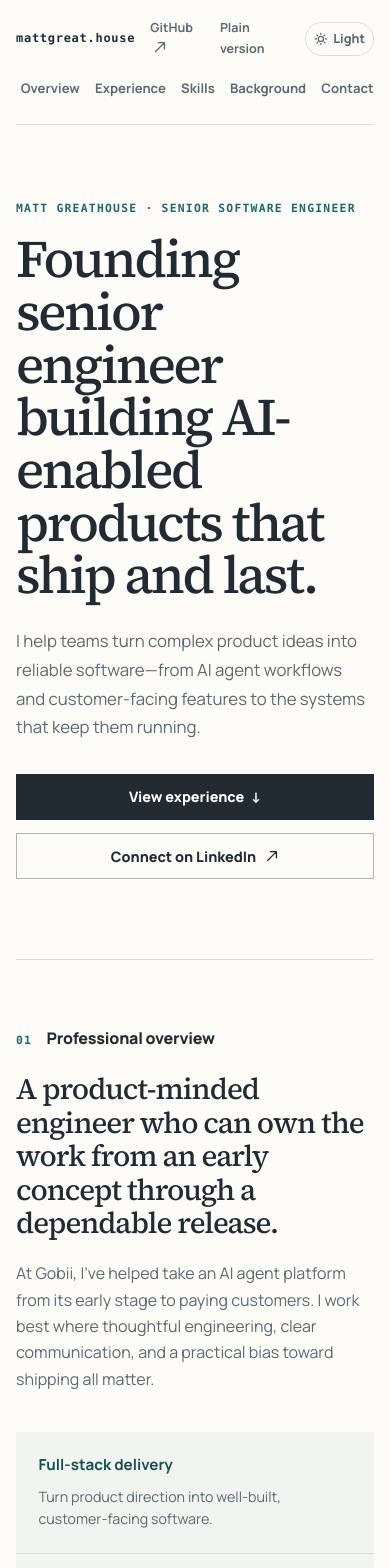
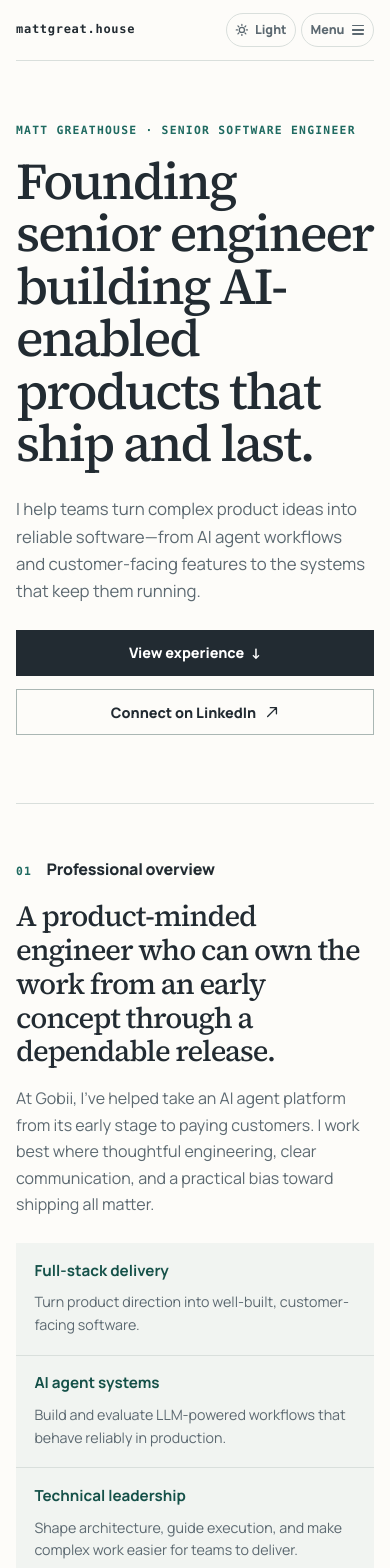
Before and after one commit to matt-greathouse/mattgreat.house, a React (Vite) app: page / in a window 390 px wide. Shown: the top 1568 px of the page. Built offline with nearby package versions, Linux system fonts and the light colour scheme.

Commit message:
Improve mobile navigation and responsive layout

```diff
--- a/src/main.tsx
+++ b/src/main.tsx
@@ -87,22 +87,44 @@ function App() {
       <a className="skip-link" href="#content">Skip to content</a>
 
       <header className="site-header">
-        <a className="wordmark" href="#top" aria-label="Matt Greathouse, back to top">mattgreat.house</a>
-        <nav aria-label="Primary navigation">
+        <div className="header-topline">
+          <a className="wordmark" href="#top" aria-label="Matt Greathouse, back to top">mattgreat.house</a>
+          <div className="header-actions">
+            <ExternalLink href={githubUrl}>GitHub</ExternalLink>
+            <a href="/plain.html">Plain version</a>
+            <button className="theme-toggle" type="button" aria-label={`Switch to ${nextTheme} mode`} aria-pressed={theme === 'dark'} onClick={toggleTheme}>
+              <ThemeIcon theme={theme} />
+              <span>{theme === 'dark' ? 'Dark' : 'Light'}</span>
+            </button>
+          </div>
+        </div>
+        <details className="mobile-menu">
+          <summary>
+            <span className="menu-label">Menu</span>
+            <span className="close-label">Close</span>
+            <span className="menu-icon" aria-hidden="true"><span /></span>
+          </summary>
+          <div className="mobile-menu-panel">
+            <nav aria-label="Mobile navigation">
+              <a href="#overview">Overview</a>
+              <a href="#experience">Experience</a>
+              <a href="#skills">Skills</a>
+              <a href="#background">Background</a>
+              <a href="#contact">Contact</a>
+            </nav>
+            <div className="mobile-menu-links">
+              <ExternalLink href={githubUrl}>GitHub</ExternalLink>
+              <a href="/plain.html">Plain version</a>
+            </div>
+          </div>
+        </details>
+        <nav className="desktop-navigation" aria-label="Primary navigation">
           <a href="#overview">Overview</a>
           <a href="#experience">Experience</a>
           <a href="#skills">Skills</a>
           <a href="#background">Background</a>
           <a href="#contact">Contact</a>
         </nav>
-        <div className="header-actions">
-          <ExternalLink href={githubUrl}>GitHub</ExternalLink>
-          <a href="/plain.html">Plain version</a>
-          <button className="theme-toggle" type="button" aria-label={`Switch to ${nextTheme} mode`} aria-pressed={theme === 'dark'} onClick={toggleTheme}>
-            <ThemeIcon theme={theme} />
-            <span>{theme === 'dark' ? 'Dark' : 'Light'}</span>
-          </button>
-        </div>
       </header>
 
       <main id="content">
--- a/src/styles.css
+++ b/src/styles.css
@@ -116,7 +116,8 @@ a:focus-visible { border-radius: 3px; outline: 3px solid var(--focus); outline-o
 
 .page-shell { width: min(100% - 3rem, 1160px); margin: 0 auto; }
 
-.site-header { display: grid; grid-template-columns: auto minmax(0, 1fr) auto; gap: 2.5rem; align-items: center; width: min(100% - 3rem, 1160px); min-height: 82px; margin: 0 auto; border-bottom: 1px solid var(--rule); }
+.site-header { position: relative; display: grid; grid-template-columns: auto minmax(0, 1fr) auto; gap: 2.5rem; align-items: center; width: min(100% - 3rem, 1160px); min-height: 82px; margin: 0 auto; border-bottom: 1px solid var(--rule); }
+.header-topline { display: contents; }
 .wordmark { color: var(--ink); font-family: ui-monospace, SFMono-Regular, Menlo, monospace; font-size: .75rem; font-weight: 800; letter-spacing: .06em; text-decoration: none; white-space: nowrap; }
 nav { display: flex; justify-content: center; gap: clamp(.85rem, 2vw, 1.65rem); }
 nav a, .header-actions > a, footer a { color: var(--muted); font-size: .82rem; font-weight: 700; text-decoration: none; }
@@ -131,6 +132,12 @@ nav a:hover::after, nav a:focus-visible::after { transform: scaleX(1); }
 .theme-toggle[aria-pressed="true"] { border-color: var(--accent); color: var(--accent-dark); }
 .theme-toggle:active { transform: translateY(1px); }
 .theme-icon { width: .86rem; height: .86rem; }
+.mobile-menu { display: none; }
+
+@media (min-width: 921px) {
+  .desktop-navigation { grid-column: 2; grid-row: 1; }
+  .header-actions { grid-column: 3; grid-row: 1; }
+}
 
 .hero { max-width: 1160px; padding: clamp(5.5rem, 11vw, 9rem) 0 clamp(5rem, 10vw, 8rem); }
 .kicker, .section-heading > p { margin: 0; color: var(--accent); font-family: ui-monospace, SFMono-Regular, Menlo, monospace; font-size: .71rem; font-weight: 800; letter-spacing: .11em; line-height: 1.4; text-transform: uppercase; }
@@ -194,30 +201,63 @@ footer div { display: flex; gap: 1.3rem; }
 
 @media (max-width: 920px) {
   .site-header { grid-template-columns: auto 1fr; gap: 1rem 2rem; padding: 1.15rem 0; }
-  nav { grid-row: 2; grid-column: 1 / -1; justify-content: space-between; }
+  .desktop-navigation { grid-row: 2; grid-column: 1 / -1; justify-content: space-between; }
   .header-actions { justify-self: end; }
   .section { grid-template-columns: minmax(135px, .5fr) minmax(0, 2fr); gap: 3rem; }
 }
 
 @media (max-width: 700px) {
   .page-shell, .site-header { width: min(100% - 2rem, 1160px); }
-  .hero { padding-top: 4.8rem; }
-  h1 { font-size: clamp(3rem, 13.5vw, 4.45rem); letter-spacing: -.045em; line-height: 1; }
-  .section { grid-template-columns: 1fr; gap: 1.45rem; padding: 4.25rem 0; }
+  .site-header { display: block; min-height: 0; padding: .8rem 0; }
+  .header-topline { position: relative; display: flex; align-items: center; min-height: 34px; }
+  .desktop-navigation { display: none; }
+  .header-actions { margin-left: auto; margin-right: 4.9rem; gap: 0; }
+  .header-actions > a { display: none; }
+  .mobile-menu { position: static; display: block; }
+  .mobile-menu summary { position: absolute; top: .8rem; right: 0; display: inline-flex; align-items: center; gap: .45rem; min-height: 34px; padding: .3rem .55rem; border: 1px solid var(--rule); border-radius: 999px; color: var(--muted); cursor: pointer; font-size: .78rem; font-weight: 800; line-height: 1; list-style: none; user-select: none; }
+  .mobile-menu summary::-webkit-details-marker { display: none; }
+  .close-label { display: none; }
+  .menu-icon, .menu-icon::before, .menu-icon::after, .menu-icon span { display: block; width: .78rem; height: 1.5px; border-radius: 999px; background: currentColor; transition: transform .16s ease, opacity .16s ease; }
+  .menu-icon { position: relative; }
+  .menu-icon::before, .menu-icon::after { position: absolute; left: 0; content: ""; }
+  .menu-icon::before { top: -.26rem; }
+  .menu-icon::after { top: .26rem; }
+  .mobile-menu[open] summary { border-color: var(--accent); background: var(--wash); color: var(--accent-dark); }
+  .mobile-menu[open] .menu-label { display: none; }
+  .mobile-menu[open] .close-label { display: inline; }
+  .mobile-menu[open] .menu-icon span { opacity: 0; }
+  .mobile-menu[open] .menu-icon::before { top: 0; transform: rotate(45deg); }
+  .mobile-menu[open] .menu-icon::after { top: 0; transform: rotate(-45deg); }
+  .mobile-menu-panel { display: grid; gap: .65rem; margin-top: .85rem; padding-top: .8rem; border-top: 1px solid var(--rule); }
+  .mobile-menu-panel nav { display: grid; grid-template-columns: repeat(2, minmax(0, 1fr)); gap: .2rem; }
+  .mobile-menu-panel nav a { padding: .65rem .55rem; color: var(--ink); font-size: .88rem; font-weight: 750; text-decoration: none; }
+  .mobile-menu-panel nav a:hover, .mobile-menu-panel nav a:focus-visible { background: var(--wash); color: var(--accent-dark); }
+  .mobile-menu-links { display: flex; flex-wrap: wrap; gap: .55rem 1rem; padding: .65rem .55rem 0; border-top: 1px solid var(--rule); }
+  .mobile-menu-links a { color: var(--muted); font-size: .82rem; font-weight: 700; }
+  .hero { padding: 3.9rem 0 4.25rem; }
+  h1 { font-size: clamp(2.85rem, 13.2vw, 4.35rem); letter-spacing: -.04em; line-height: 1.02; }
+  .hero-copy { margin-bottom: 1.6rem; line-height: 1.62; }
+  .section { grid-template-columns: 1fr; gap: 1.25rem; padding: 3.4rem 0; }
   .section-heading { display: flex; gap: .9rem; align-items: baseline; }
   .section-heading h2 { margin: 0; }
+  .section-lede { margin-bottom: 1rem; font-size: clamp(1.75rem, 7.5vw, 2.3rem); line-height: 1.16; }
+  .section-intro { margin-bottom: 1.35rem; }
   .strength-list, .skill-groups, .background-details { grid-template-columns: 1fr; }
-  .strength-list li, .skill-groups section { min-height: auto; }
-  .experience-card { grid-template-columns: 1fr; gap: 1rem; }
-  .background-details { gap: 1.25rem; }
+  .strength-list { margin-top: 1.6rem; }
+  .strength-list li, .skill-groups section { min-height: auto; padding: 1.1rem 1.15rem; }
+  .skill-groups { gap: .65rem; }
+  .experience-card { grid-template-columns: 1fr; gap: .75rem; padding: 1.7rem 0; }
+  .experience-details li { margin-top: .5rem; }
+  .background-section { padding-bottom: 4.2rem; }
+  .background-details { gap: 1rem; margin-top: 1.6rem; }
+  .contact-section { padding: 2.9rem 1.35rem; }
+  .contact-section h2 { font-size: clamp(2rem, 9vw, 2.75rem); line-height: 1.08; }
+  .contact-section > p:not(.kicker) { margin-bottom: 1.55rem; }
+  footer { min-height: 82px; }
 }
 
 @media (max-width: 520px) {
-  .site-header { gap: .95rem; }
-  .header-actions { gap: .5rem; }
-  nav { gap: .35rem; overflow-x: auto; padding-bottom: .15rem; justify-content: flex-start; }
-  nav a { flex: 0 0 auto; padding: .2rem .3rem; }
-  .header-actions > a { font-size: .78rem; }
+  .site-header { gap: .45rem; }
   .hero-actions { display: grid; grid-template-columns: 1fr; }
   .button { width: 100%; }
   .contact-section { margin-bottom: 1.5rem; }
```
